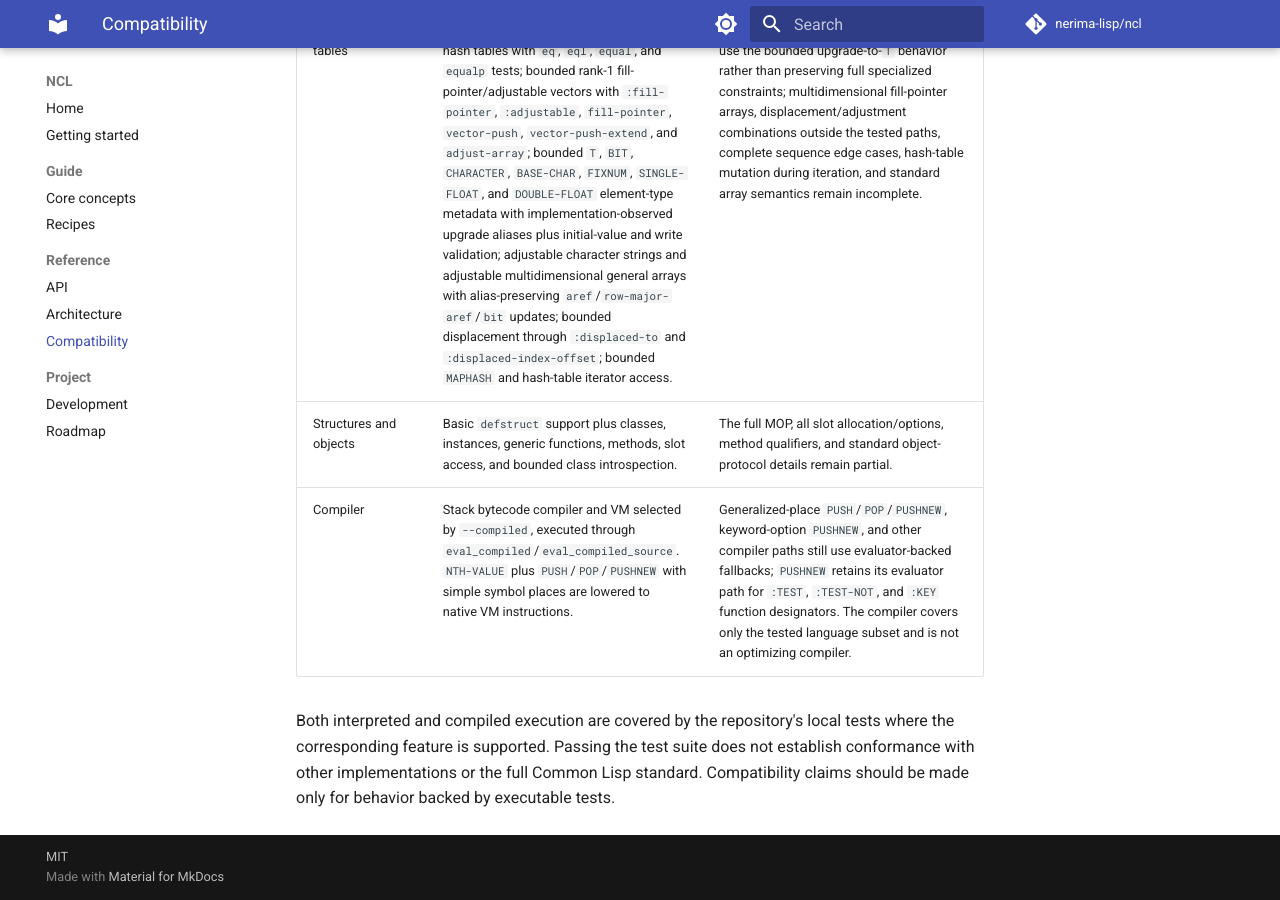
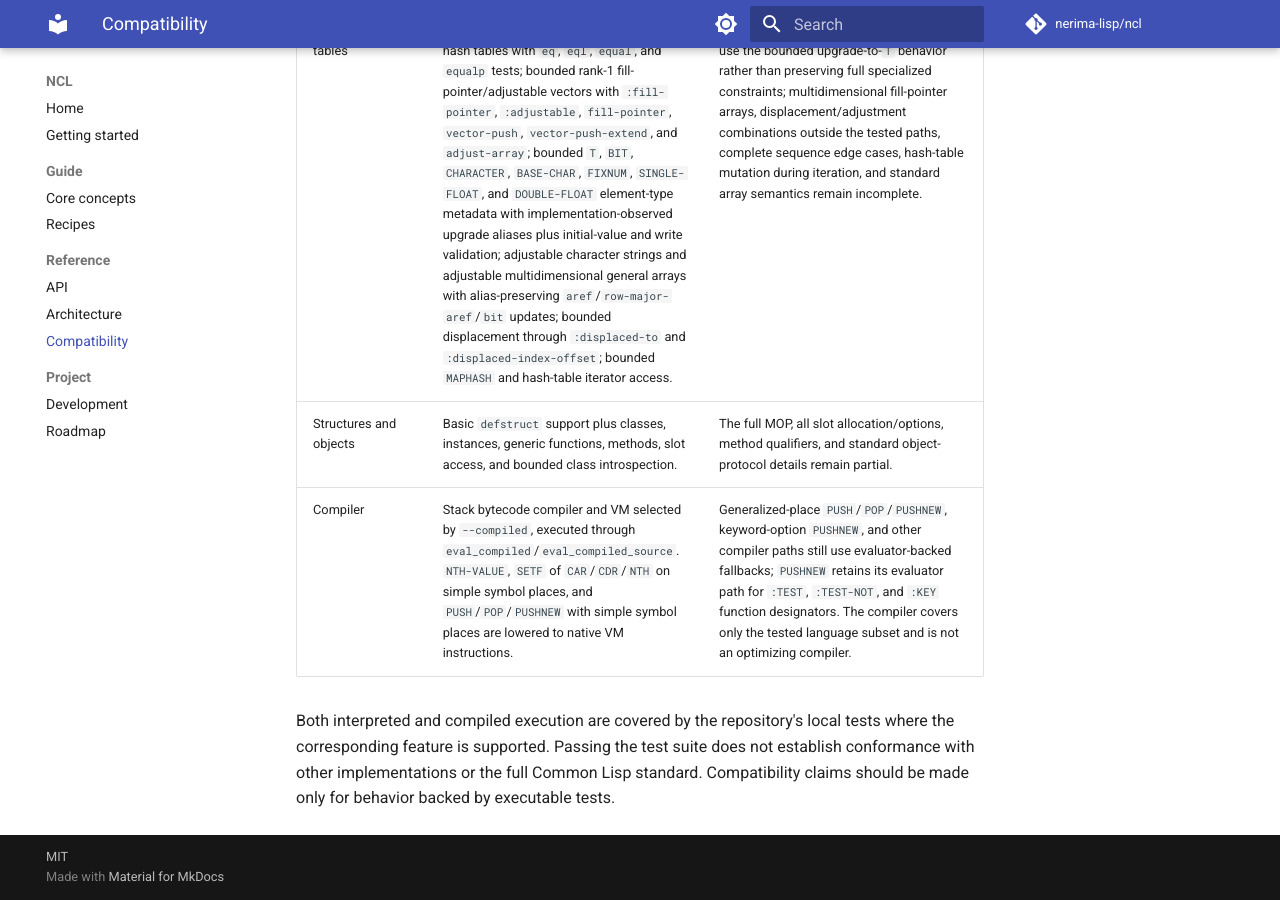
Before and after one commit to nerima-lisp/ncl, an MkDocs documentation site: the page built from docs/src/reference/compatibility.md, in a window 1280 px wide and 900 px high, scrolled down 2951 px. Built offline with MkDocs 1.6.1 and Material for MkDocs 9.7.7, drawn with Linux system fonts in a browser that asks for light colours; comment, search, counter and statistics services are not loaded.

Commit message:
docs: record native NTH setf lowering

```diff
--- a/docs/src/reference/compatibility.md
+++ b/docs/src/reference/compatibility.md
@@ -17,7 +17,7 @@ table below describes the runtime feature boundary.
 <code>FINISH-OUTPUT</code>/<code>CLEAR-OUTPUT</code>, <code>LISTEN</code>/<code>READ-CHAR-NO-HANG</code>/<code>CLEAR-INPUT</code> for modeled character streams, <code>WRITE-SEQUENCE</code> for character sequences, duplex <code>:io</code> streams, adjustable string designators, and formatted output. | The general stream protocol, binary streams, full file-option/version semantics, byte-oriented position/length semantics for multibyte external formats, precise buffered-output discard semantics, and the remaining <code>format</code> directives are incomplete; stream resource-management options remain bounded. |
 | Arrays and tables | Simple and multidimensional arrays plus hash tables with <code>eq</code>, <code>eql</code>, <code>equal</code>, and <code>equalp</code> tests; bounded rank-1 fill-pointer/adjustable vectors with <code>:fill-pointer</code>, <code>:adjustable</code>, <code>fill-pointer</code>, <code>vector-push</code>, <code>vector-push-extend</code>, and <code>adjust-array</code>; bounded <code>T</code>, <code>BIT</code>, <code>CHARACTER</code>, <code>BASE-CHAR</code>, <code>FIXNUM</code>, <code>SINGLE-FLOAT</code>, and <code>DOUBLE-FLOAT</code> element-type metadata with implementation-observed upgrade aliases plus initial-value and write validation; adjustable character strings and adjustable multidimensional general arrays with alias-preserving <code>aref</code>/<code>row-major-aref</code>/<code>bit</code> updates; bounded displacement through <code>:displaced-to</code> and <code>:displaced-index-offset</code>; bounded <code>MAPHASH</code> and hash-table iterator access. | General compound element types currently use the bounded upgrade-to-<code>T</code> behavior rather than preserving full specialized constraints; multidimensional fill-pointer arrays, displacement/adjustment combinations outside the tested paths, complete sequence edge cases, hash-table mutation during iteration, and standard array semantics remain incomplete. |
 | Structures and objects | Basic <code>defstruct</code> support plus classes, instances, generic functions, methods, slot access, and bounded class introspection. | The full MOP, all slot allocation/options, method qualifiers, and standard object-protocol details remain partial. |
-| Compiler | Stack bytecode compiler and VM selected by <code>--compiled</code>, executed through <code>eval_compiled</code>/<code>eval_compiled_source</code>. <code>NTH-VALUE</code> plus <code>PUSH</code>/<code>POP</code>/<code>PUSHNEW</code> with simple symbol places are lowered to native VM instructions. | Generalized-place <code>PUSH</code>/<code>POP</code>/<code>PUSHNEW</code>, keyword-option <code>PUSHNEW</code>, and other compiler paths still use evaluator-backed fallbacks; <code>PUSHNEW</code> retains its evaluator path for <code>:TEST</code>, <code>:TEST-NOT</code>, and <code>:KEY</code> function designators. The compiler covers only the tested language subset and is not an optimizing compiler. |
+| Compiler | Stack bytecode compiler and VM selected by <code>--compiled</code>, executed through <code>eval_compiled</code>/<code>eval_compiled_source</code>. <code>NTH-VALUE</code>, <code>SETF</code> of <code>CAR</code>/<code>CDR</code>/<code>NTH</code> on simple symbol places, and <code>PUSH</code>/<code>POP</code>/<code>PUSHNEW</code> with simple symbol places are lowered to native VM instructions. | Generalized-place <code>PUSH</code>/<code>POP</code>/<code>PUSHNEW</code>, keyword-option <code>PUSHNEW</code>, and other compiler paths still use evaluator-backed fallbacks; <code>PUSHNEW</code> retains its evaluator path for <code>:TEST</code>, <code>:TEST-NOT</code>, and <code>:KEY</code> function designators. The compiler covers only the tested language subset and is not an optimizing compiler. |
 
 Both interpreted and compiled execution are covered by the repository's local
 tests where the corresponding feature is supported. Passing the test suite
```
